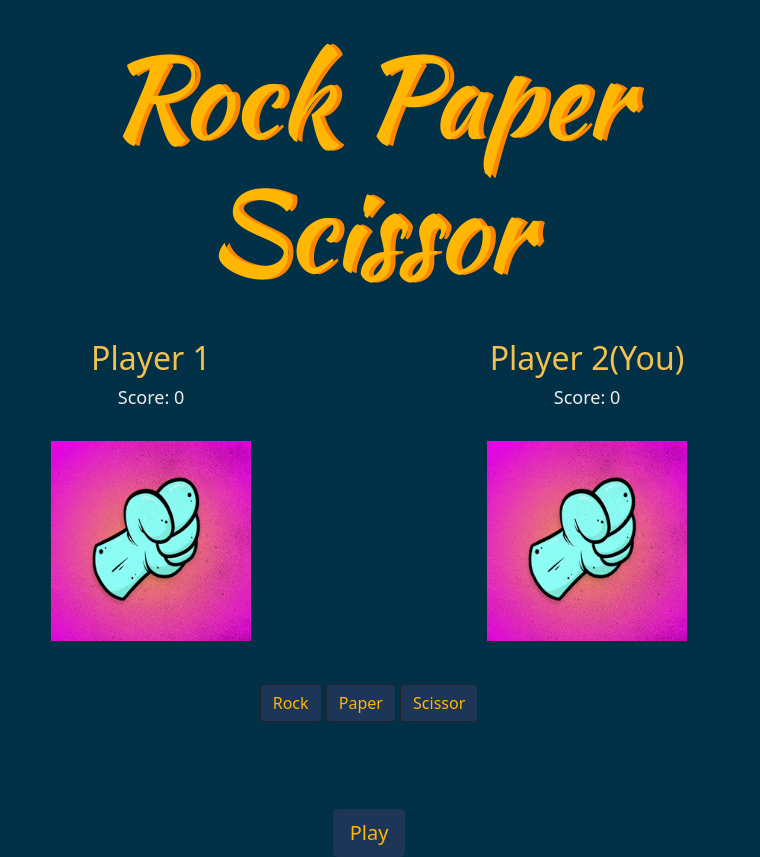
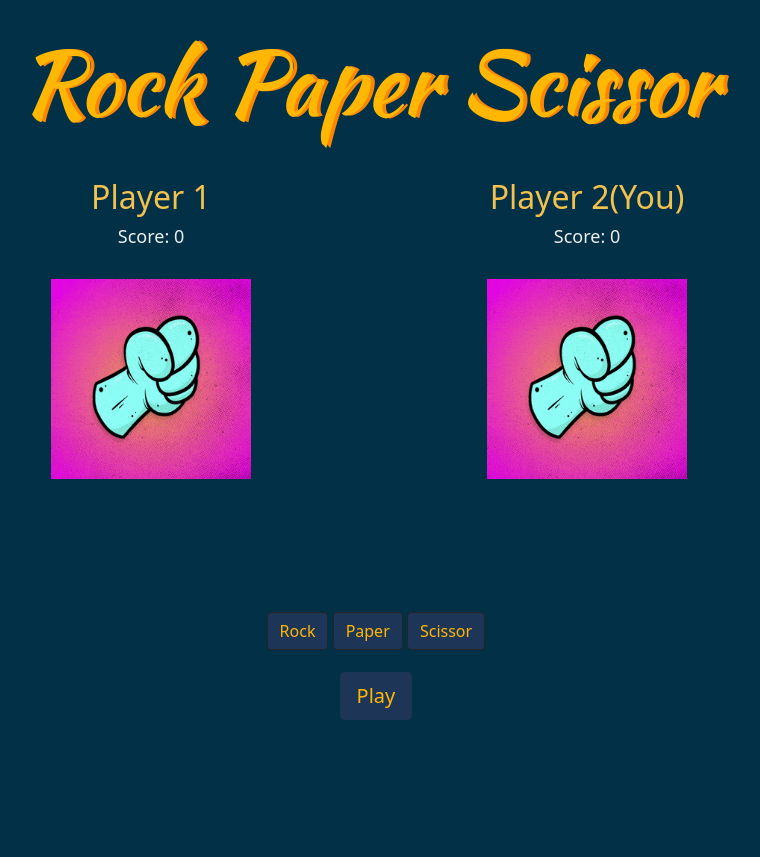
Before and after one commit to dotsbeauty/RPSGame, a plain HTML site: page index.html in a window 1280 px wide. Shown: the whole page, without its empty margins (271-1031 px from the left). After the commit the page ends 800 px from the top, so only its background shows below. Drawn offline with nearby package versions, Linux system fonts and the light colour scheme.

Commit message:
buttons at bottom

```diff
--- a/index.html
+++ b/index.html
@@ -29,7 +29,7 @@
             </div>
             <img class = "img2" src="images/rpc.gif">
         </div>
-
+        <div class="btncont">
           <div class="btns">
             <button type="button" class="btn btn-dark">Rock</button>
             <button type="button" class="btn btn-dark">Paper</button>
@@ -40,6 +40,7 @@
             <button type="button" class="btn btn-lg" onClick="window.location.reload();">Play</button>
           </div>
       </div>
+    </div>
   <script src="https://ajax.googleapis.com/ajax/libs/jquery/3.3.1/jquery.min.js"></script>
 <script src="index.js" type="text/javascript"></script>
   </body>
--- a/styles.css
+++ b/styles.css
@@ -11,8 +11,8 @@
   h1 {
     margin: 30px;
     font-family: 'Kaushan Script', cursive;
-    text-shadow: 5px 0 #fb8500;
-    font-size: 7rem;
+    text-shadow: 0.3vw 0 #fb8500;
+    font-size: 7vw;
     color: #ffb703;
   }
 
@@ -59,6 +59,12 @@ h3{
    color: #ffb703;
   }
 
+  .btncont{
+    position: absolute;
+    bottom: 10%;
+    left: 42%;
+  }
+
   .btn:hover{
     background-color:#ffb703;
     color: #023047;
```
Lines whose indentation alone changed are shown as unchanged.
